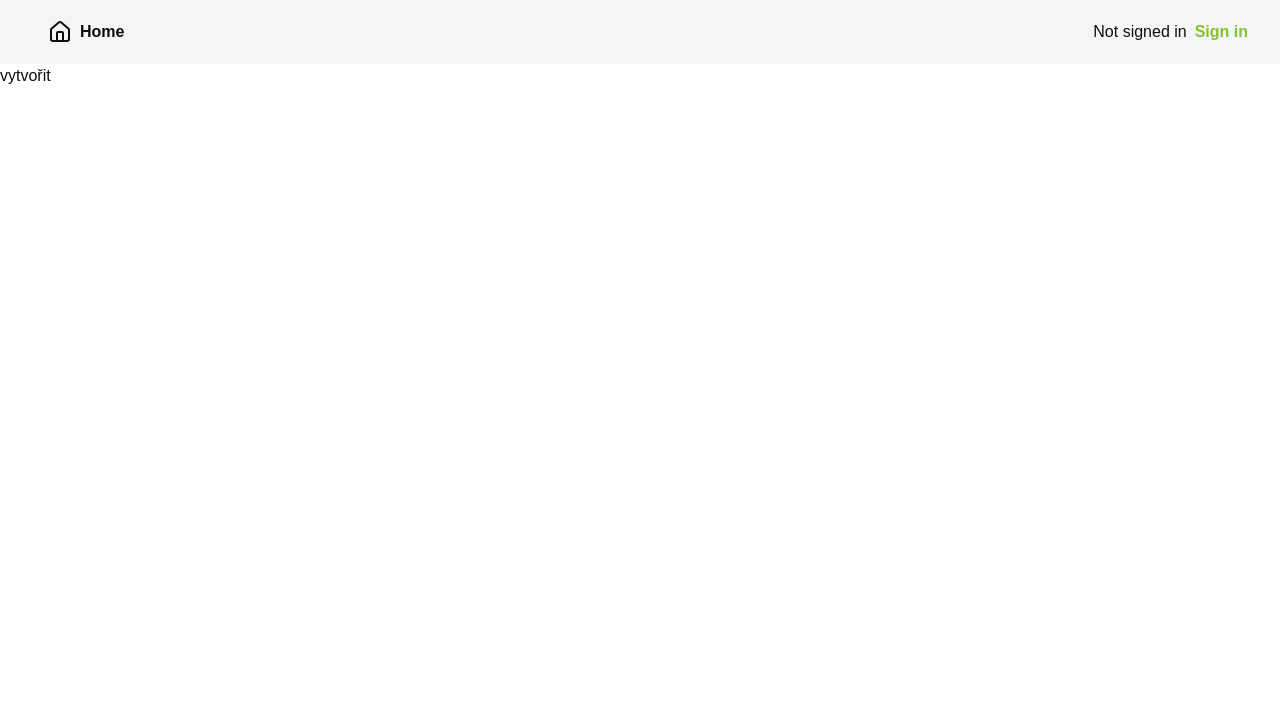
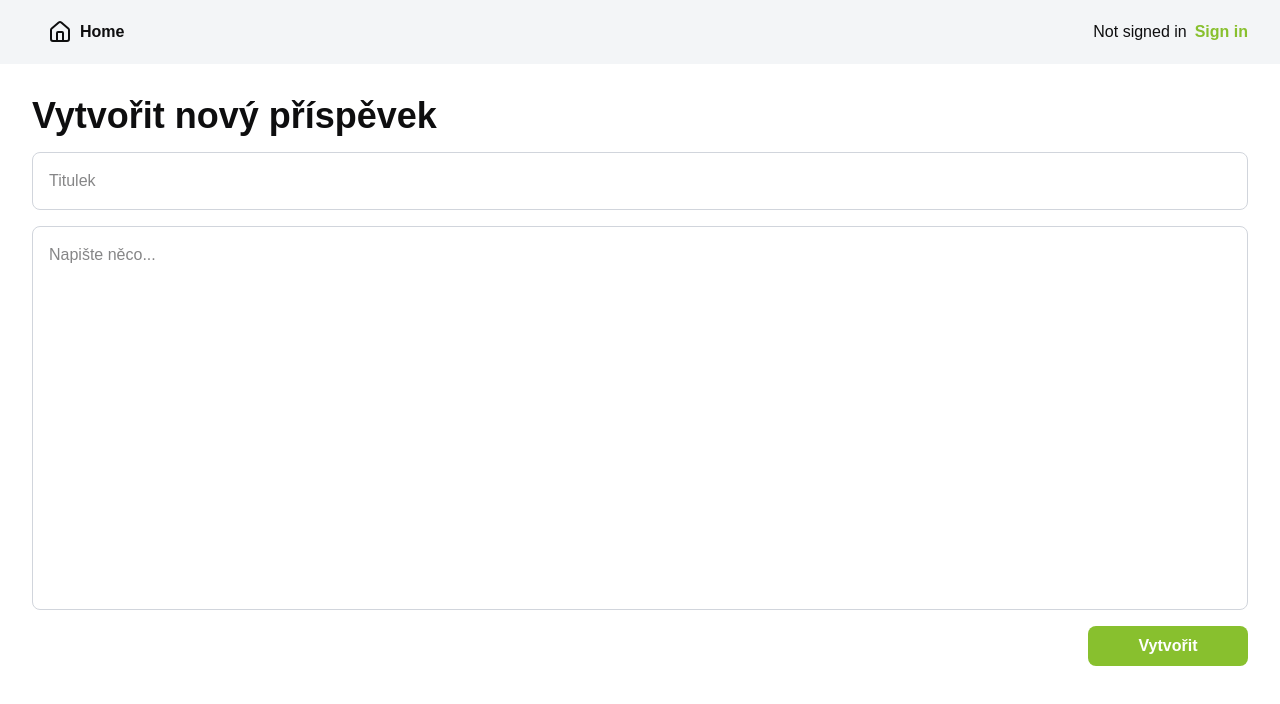
Before and after one commit to MartinRostejnsky/tomsus-cms, a Next.js app: page /new in a window 1280 px wide. Shown: the top 704 px of the page. Built offline with nearby package versions, Linux system fonts and the light colour scheme; no server answers.

Commit message:
create post preview

```diff
--- a/src/actions/posts/create.ts
+++ b/src/actions/posts/create.ts
@@ -26,7 +26,7 @@ const create = async (params: PostCreateParams) => {
             content: post.content,
             author: {
                 connect: {
-                    id: session.user.id
+                    id: Number(session.user.id)
                 }
             },
             published: new Date()
--- a/src/app/layout.tsx
+++ b/src/app/layout.tsx
@@ -29,7 +29,9 @@ export default function RootLayout({
         className={`${geistSans.variable} ${geistMono.variable} antialiased`}
       >
         <Navbar />
-        {children}
+        <div className="max-w-7xl mx-auto px-4 sm:px-6 lg:px-8 flex flex-col gap-4 mt-8">
+          {children}
+        </div>
       </body>
     </html>
   );
--- a/src/app/new/page.tsx
+++ b/src/app/new/page.tsx
@@ -1,19 +1,30 @@
 "use client";
 
 import create from "@/actions/posts/create";
+import Button from "@/components/common/Button";
+import { useRef } from "react";
 
 export default function Home() {
+    const titleRef = useRef<HTMLInputElement>(null);
+    const contentRef = useRef<HTMLTextAreaElement>(null);
+
     return (
         <>
-        <button onClick={() => {
-            console.log('vytvořit')
-            create({
-                post: {
-                    title: 'test',
-                    content: 'test',
+        <p className="text-4xl font-bold ">
+            Vytvořit nový příspěvek
+        </p>
+        <input ref={titleRef} className="w-full p-4 border border-gray-300 rounded-lg focus:outline-none hover:border-[var(--primary)] focus:border-[var(--primary2)]" placeholder="Titulek"></input>
+        <textarea ref={contentRef} className="resize-none w-full h-96 p-4 border border-gray-300 rounded-lg focus:outline-none hover:border-[var(--primary)] focus:border-[var(--primary2)]" placeholder="Napište něco..."></textarea>
+        <div className="flex justify-end">
+            <Button style="max-w-40 font-bold" onClick={() => {
+                if (!titleRef.current?.value || !contentRef.current?.value) {
+                    return;
                 }
-            })
-        }}>vytvořit</button>
+                create({ post: { title: titleRef.current?.value, content: contentRef.current.value } })
+                titleRef.current.value = "";
+                contentRef.current.value = "";
+            }}>Vytvořit</Button>
+        </div>
         </>
     )
 }
--- a/src/app/page.tsx
+++ b/src/app/page.tsx
@@ -1,9 +1,25 @@
-export default function Home() {
-    return (
-        <div className="max-w-7xl mx-auto px-4 sm:px-6 lg:px-8 flex flex-col gap-4 mt-8">
-            <p className="text-4xl font-bold ">
-                Articles for you
-            </p>
-        </div>
+import PostPreview from "@/components/posts/PostPreview";
+import { prisma } from "@/lib/prisma";
+
+export default async function Home() {
+    const posts = await prisma.post.findMany({
+        include: {
+            author: true
+        }
+    });
+
+    return (<>
+        <p className="text-4xl font-bold ">
+            Articles for you
+        </p>
+        {posts.map((post) => (
+            <PostPreview key={post.id} post={{
+                title: post.title,
+                content: post.content,
+                createdAt: post.published,
+                author: post.author.name
+            }} />
+        ))}
+        </>
     );
 }
--- a/src/app/utils/auth.options.ts
+++ b/src/app/utils/auth.options.ts
@@ -27,7 +27,6 @@ const authOptions : NextAuthOptions = {
             throw new Error("Nesprávné heslo");
         }
 
-          // 3) Vrátíme objekt, který se vloží do session
           return {
             id: user.id,
             name: user.name,
@@ -46,14 +45,12 @@ const authOptions : NextAuthOptions = {
     },
     callbacks: {
       async jwt({ token, user }) {
-        console.log("JWT Callback:", { token, user });
         if (user) {
           token.id = user.id; // ✅ Ensure id is stored in the token
         }
         return token;
       },
       async session({ session, token }) {
-        console.log("Session Callback:", { session, token });
         if (session.user) {
           session.user.id = token.id as number; // ✅ Ensure id is added to session.user
         }
--- /dev/null
+++ b/src/components/posts/PostPreview.tsx
@@ -0,0 +1,23 @@
+interface PostViewProps {
+    post: {
+        title: string;
+        content: string;
+        createdAt: Date;
+        author: string;
+    };
+}
+
+const PostPreview = (props: PostViewProps) => {
+    return (
+        <div className="flex flex-col gap-4 bg-[var(--background3)] p-4 rounded-lg">
+            <div className="flex flex-col">
+                <p className="text-2xl font-bold">{props.post.title}</p>
+                <p className="text-sm text-gray-500">Written by {props.post.author}</p>
+            </div>
+            <p>{props.post.content}</p>
+            <p className="text-sm text-gray-500">{props.post.createdAt.toLocaleString()}</p>
+        </div>
+    );
+}
+
+export default PostPreview;
```
